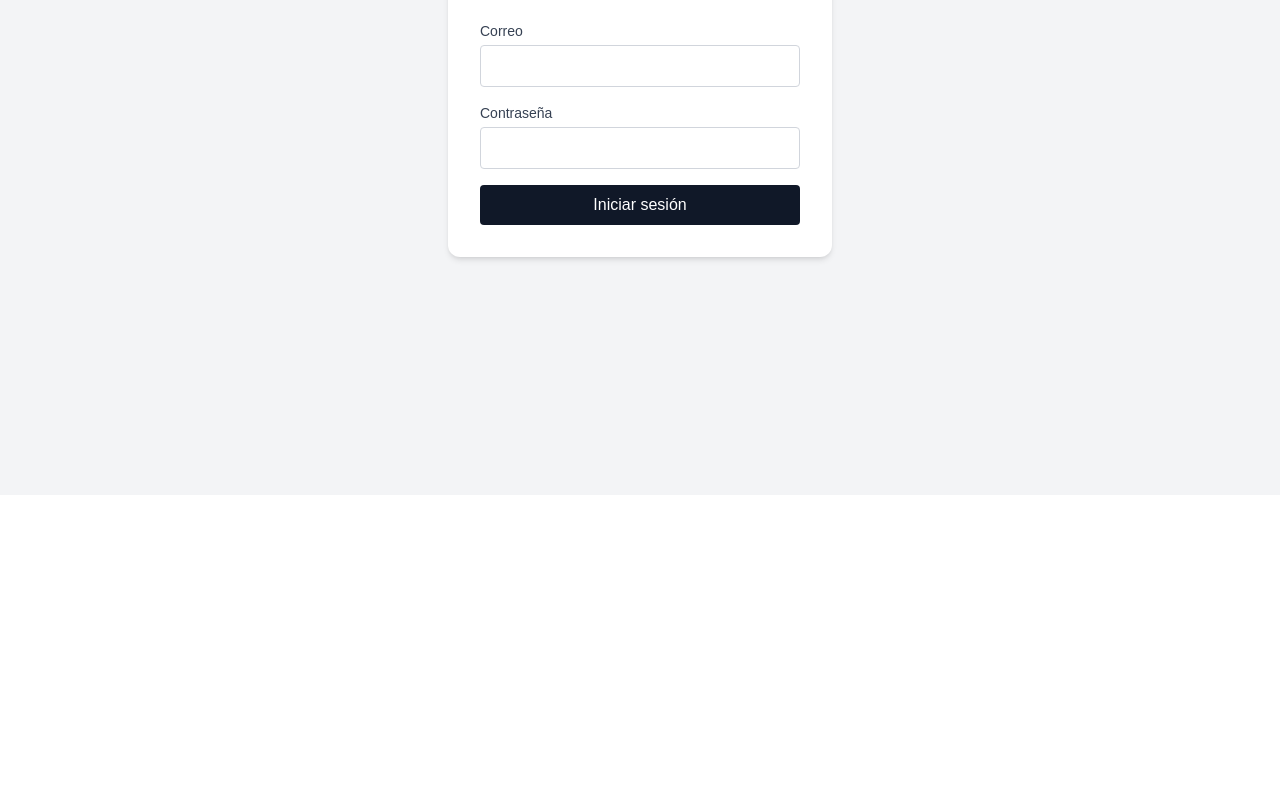
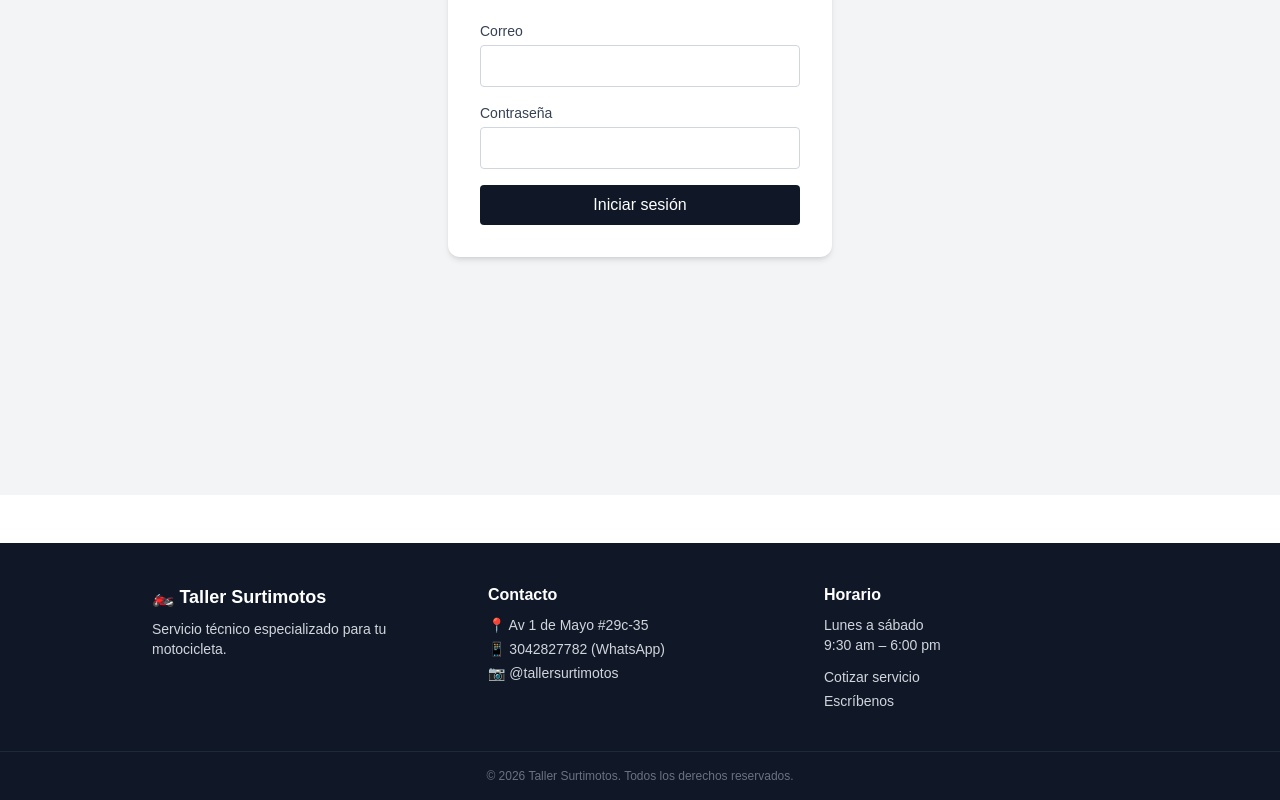
Before and after one commit to alexcoral420/taller-motos-backend, a Next.js app in the folder frontend/: page /panel/login in a window 1280 px wide. Shown: the part 365-1165 px from the top of the page. Before the commit the page ends 860 px from the top, so only its background shows below. Built offline with nearby package versions, Linux system fonts and the light colour scheme.

Commit message:
Datos del negocio: footer, nombre Taller Surtimotos y contacto

```diff
--- /dev/null
+++ b/frontend/app/components/Footer.tsx
@@ -0,0 +1,67 @@
+import Link from "next/link";
+
+const TELEFONO = "3042827782";
+const WHATSAPP_MSG = "Hola, quiero información sobre sus servicios.";
+
+export default function Footer() {
+  const urlWhatsapp = `https://wa.me/57${TELEFONO}?text=${encodeURIComponent(WHATSAPP_MSG)}`;
+
+  return (
+    <footer className="bg-gray-900 text-gray-300 mt-12">
+      <div className="max-w-5xl mx-auto px-6 py-10 grid grid-cols-1 sm:grid-cols-3 gap-8">
+        {/* Nombre y descripción */}
+        <div>
+          <h3 className="text-white text-lg font-bold mb-2">🏍️ Taller Surtimotos</h3>
+          <p className="text-sm">
+            Servicio técnico especializado para tu motocicleta.
+          </p>
+        </div>
+
+        {/* Contacto */}
+        <div>
+          <h4 className="text-white font-semibold mb-2">Contacto</h4>
+          <ul className="text-sm space-y-1">
+            <li>📍 Av 1 de Mayo #29c-35</li>
+            <li>
+              📱{" "}
+              <a
+                href={urlWhatsapp}
+                target="_blank"
+                rel="noopener noreferrer"
+                className="hover:text-white"
+              >
+                {TELEFONO} (WhatsApp)
+              </a>
+            </li>
+            <li>
+              📷{" "}
+              <a
+                href="https://instagram.com/tallersurtimotos"
+                target="_blank"
+                rel="noopener noreferrer"
+                className="hover:text-white"
+              >
+                @tallersurtimotos
+              </a>
+            </li>
+          </ul>
+        </div>
+
+        {/* Horario y enlaces */}
+        <div>
+          <h4 className="text-white font-semibold mb-2">Horario</h4>
+          <p className="text-sm">Lunes a sábado</p>
+          <p className="text-sm mb-3">9:30 am – 6:00 pm</p>
+          <div className="flex flex-col gap-1 text-sm">
+            <Link href="/cotizar" className="hover:text-white">Cotizar servicio</Link>
+            <Link href="/contacto" className="hover:text-white">Escríbenos</Link>
+          </div>
+        </div>
+      </div>
+
+      <div className="border-t border-gray-800 py-4 text-center text-xs text-gray-500">
+        © {new Date().getFullYear()} Taller Surtimotos. Todos los derechos reservados.
+      </div>
+    </footer>
+  );
+}
--- a/frontend/app/components/Navbar.tsx
+++ b/frontend/app/components/Navbar.tsx
@@ -17,7 +17,7 @@ export default function Navbar() {
     <nav className="bg-gray-900 text-white px-6 py-4">
       <div className="max-w-5xl mx-auto flex items-center justify-between">
         <Link href="/" className="text-xl font-bold" onClick={() => setAbierto(false)}>
-          🏍️ Mi Taller
+          🏍️  Taller Surtimotos
         </Link>
 
         {/* Enlaces en escritorio: ocultos en móvil, visibles desde 'md' */}
--- a/frontend/app/layout.tsx
+++ b/frontend/app/layout.tsx
@@ -1,9 +1,10 @@
 import type { Metadata } from "next";
 import Navbar from "./components/Navbar";
 import "./globals.css";
+import Footer from "./components/Footer";
 
 export const metadata: Metadata = {
-  title: "Taller de Motos | Servicio y mantenimiento",
+  title: "Taller surtimotos | Servicio y mantenimiento",
   description:
     "Servicio técnico especializado para tu motocicleta. Cotiza en línea cambio de aceite, frenos, kit de arrastre y más.",
 };
@@ -18,6 +19,7 @@ export default function RootLayout({
       <body>
         <Navbar />
         {children}
+        <Footer />
       </body>
     </html>
   );
--- a/frontend/app/panel/ordenes/page.tsx
+++ b/frontend/app/panel/ordenes/page.tsx
@@ -84,7 +84,7 @@ export default function Ordenes() {
       const data = await res.json();
       const urlRecibo = `${process.env.NEXT_PUBLIC_API_URL}/api/public/recibo/${data.recibo_token}`;
       const telefono = orden.cliente?.telefono?.replace(/\D/g, "") || "";
-      const mensaje = `¡Hola ${orden.cliente?.nombres || ""}! Gracias por tu visita a Taller Universal. Aquí está tu recibo: ${urlRecibo}`;
+      const mensaje = `¡Hola ${orden.cliente?.nombres || ""}! Gracias por tu visita a Taller Surtimotos. Aquí está tu recibo: ${urlRecibo}`;
       if (telefono) {
         window.open(`https://wa.me/57${telefono}?text=${encodeURIComponent(mensaje)}`, "_blank");
       } else {
```
Also changed, not shown: 1 other file (tests, documents, lock files or other folders).
